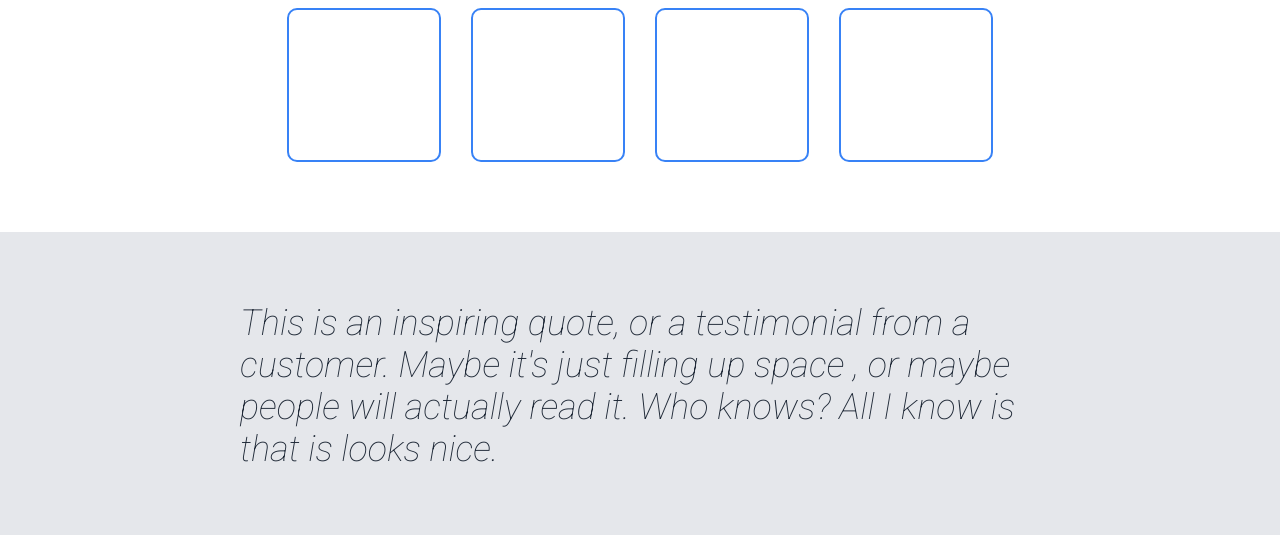
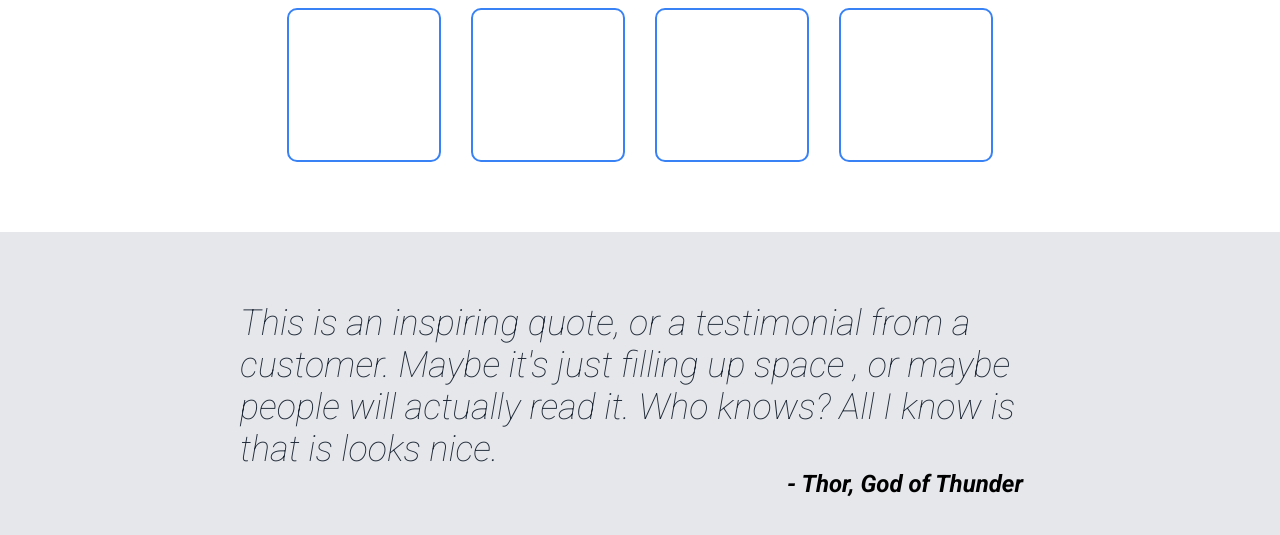
Before and after one commit to Ochi987/landing-page, a plain HTML site: page index.html in a window 1280 px wide. Shown: the part 417-952 px from the top of the page. Drawn offline with Linux system fonts and the light colour scheme.

Commit message:
last minute changes

```diff
--- a/index.html
+++ b/index.html
@@ -55,6 +55,8 @@
     <div class="quote">
     <p id="quote-text">This is an inspiring quote, or a testimonial from a customer. Maybe it's just filling up space
     , or maybe people will actually read it. Who knows? All I know is that is looks nice.</p>
+
+    <p id="thor">- Thor, God of Thunder</p>
     </div>
 
     <div class="sign-up-container">
--- a/style.css
+++ b/style.css
@@ -135,14 +135,20 @@ height: auto;
     font-weight: 200;
     font-style: italic;
     display: flex;
+    flex-direction: column;
     box-sizing: border-box;
     padding: 70px;
-    flex-wrap: wrap;
-    justify-content: center;
+    align-items: center;
 }
 
+#thor   {
+    margin-left: 530px;
+    font-size: 24px;
+    font-weight: bold;
+    color: black;
+}
 #quote-text {
-    flex-basis: 800px;
+    width: 800px;
 }
 
 
```
